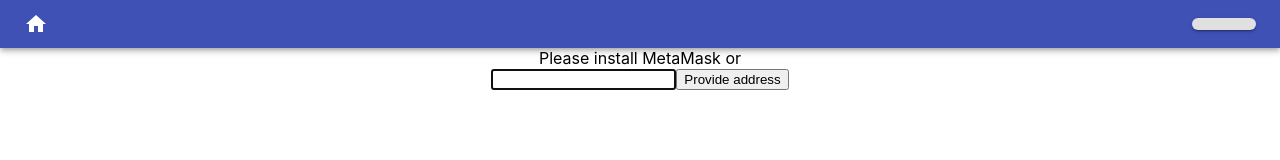
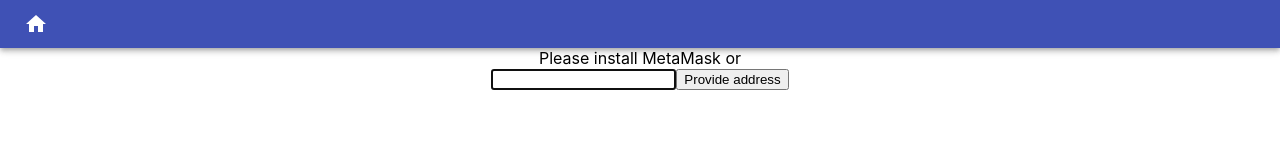
Before and after one commit to cmeyke/howmuch, a React (Create React App) app: page / in a window 1280 px wide. Shown: the top 160 px of the page. Built offline with nearby package versions, Linux system fonts and the light colour scheme.

Commit message:
disable address button if no address

```diff
--- a/src/components/ApplicationBar.tsx
+++ b/src/components/ApplicationBar.tsx
@@ -44,7 +44,7 @@
           >
             <Home />
           </IconButton>
-          {address !== 'change' ? (
+          {address && address !== 'change' ? (
             <Button
               variant='contained'
               color='default'
```
